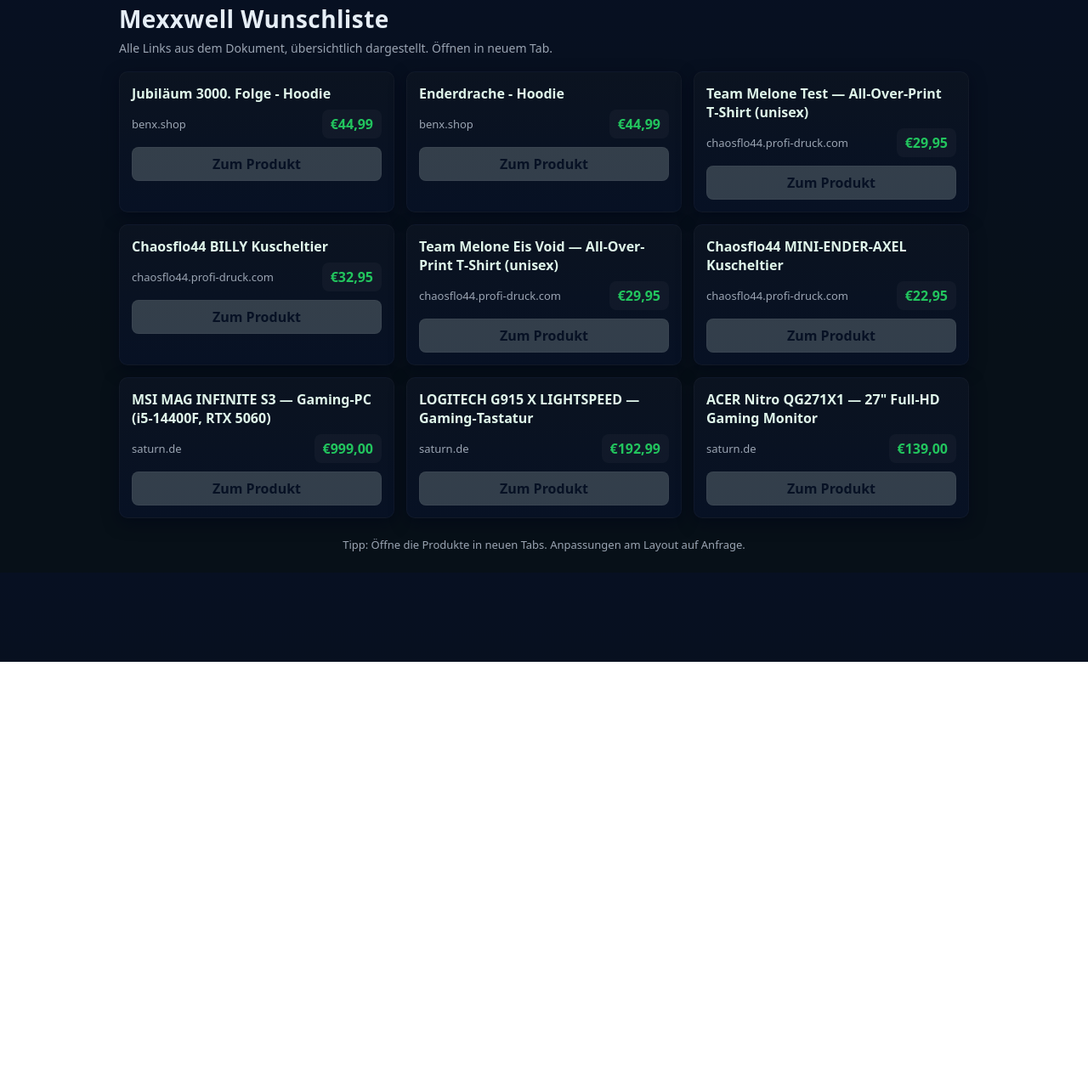
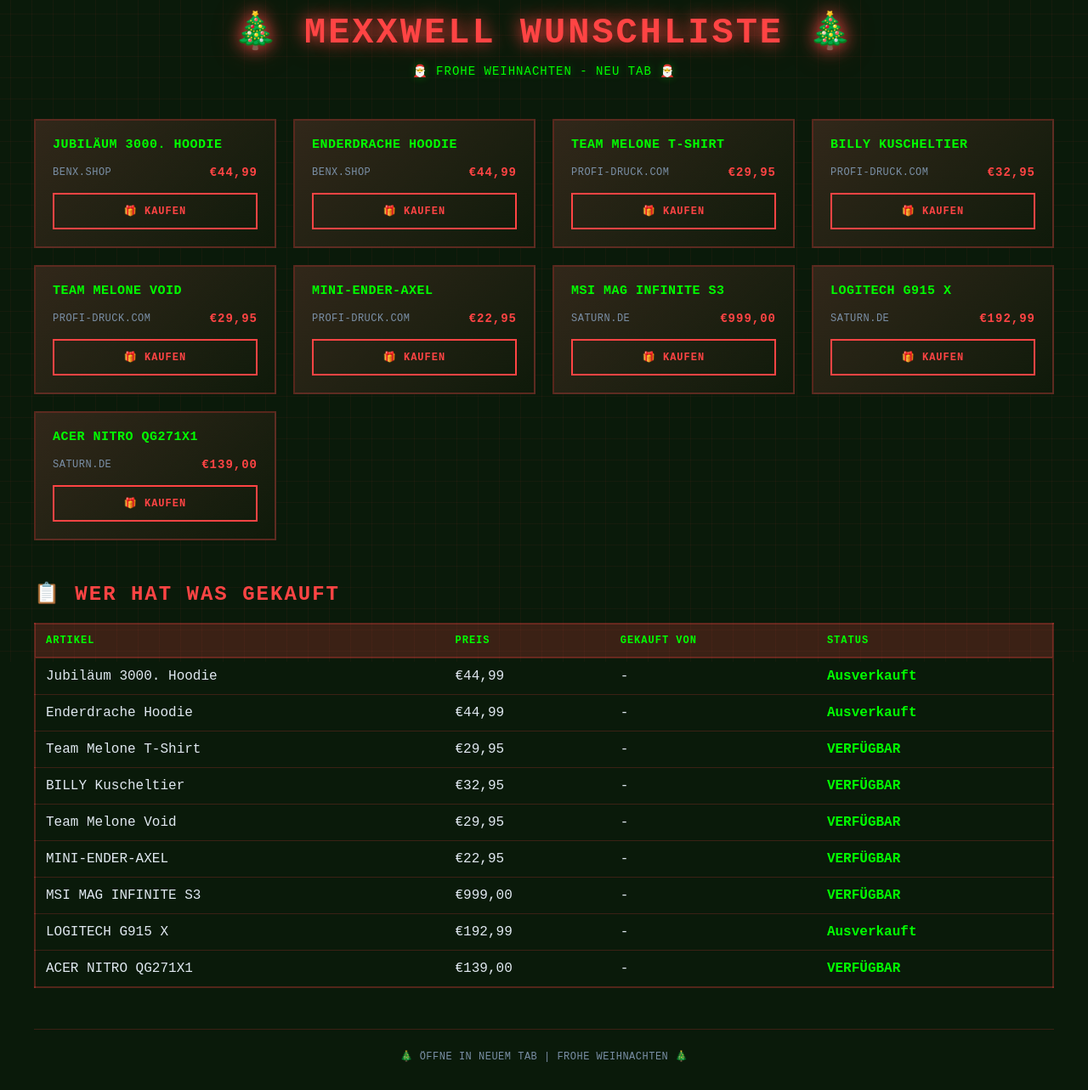
Before and after one commit to lkwdriver98/Mexxwell-wunschliste, a plain HTML site: page mexxwell wunschliste.html in a window 1280 px wide. Shown: the part 21-1304 px from the top of the page at 85% size. Before the commit the page ends 800 px from the top, so only its background shows below. Drawn offline with Linux system fonts and the light colour scheme.

Commit message:
mexxwell wunschliste.html aktualisieren

```diff
--- a/mexxwell wunschliste.html
+++ b/mexxwell wunschliste.html
@@ -5,135 +5,219 @@
     <meta name="viewport" content="width=device-width,initial-scale=1" />
     <title>Mexxwell Wunschliste</title>
     <style>
-        :root{--bg:#0f1720;--card:#0b1320;--accent:#22c55e;--muted:#9aa4b2;--glass:rgba(255,255,255,0.03)}
+        :root{--bg:#0a1a0a;--card:#1a2415;--accent:#ff4444;--accent2:#00ff00;--muted:#7a8fa6;--grid:rgba(255,68,68,0.05)}
         *{box-sizing:border-box}
-        body{margin:0;font-family:system-ui,-apple-system,Segoe UI,Roboto,"Helvetica Neue",Arial;background:linear-gradient(180deg,#071022 0%,#071018 60%);color:#e6eef6;padding:24px}
-        header{max-width:1000px;margin:0 auto 18px}
-        h1{margin:0 0 6px;font-size:clamp(20px,3vw,28px);letter-spacing:0.4px}
-        p.lead{margin:0;color:var(--muted);font-size:14px}
-        main{max-width:1000px;margin:18px auto;display:grid;grid-template-columns:repeat(auto-fit,minmax(260px,1fr));gap:14px}
-        .card{background:linear-gradient(180deg,var(--card),#071124);padding:14px;border-radius:10px;border:1px solid rgba(255,255,255,0.03);backdrop-filter:blur(4px);box-shadow:0 6px 18px rgba(2,6,23,0.6)}
-        .title{margin:0 0 8px;font-size:16px}
-        .title a{color:#dff5ea;text-decoration:none}
-        .meta{display:flex;align-items:center;justify-content:space-between;gap:8px}
-        .price{background:var(--glass);padding:6px 10px;border-radius:8px;color:var(--accent);font-weight:600}
-        .source{color:var(--muted);font-size:13px;overflow:hidden;text-overflow:ellipsis;white-space:nowrap}
-        .actions{margin-top:10px;display:flex;gap:8px}
-        .btn{flex:1;padding:8px 10px;border-radius:8px;text-align:center;text-decoration:none;color:#071124;background:#dff5ea33;font-weight:600;border:1px solid rgba(255,255,255,0.03)}
-        .btn:hover{opacity:0.95;transform:translateY(-1px)}
-        footer{max-width:1000px;margin:22px auto 0;color:var(--muted);font-size:13px;text-align:center}
-        @media (max-width:420px){body{padding:14px}}
+        body{margin:0;font-family:'Courier New',monospace;background:#0a1a0a;color:#e0e8f0;padding:32px 24px;min-height:100vh;position:relative;overflow-x:hidden}
+        body::before{content:'';position:fixed;top:0;left:0;width:100%;height:100%;background-image:linear-gradient(0deg,transparent 24%,rgba(255,68,68,0.05) 25%,rgba(255,68,68,0.05) 26%,transparent 27%,transparent 74%,rgba(255,68,68,0.05) 75%,rgba(255,68,68,0.05) 76%,transparent 77%,transparent),linear-gradient(90deg,transparent 24%,rgba(255,68,68,0.05) 25%,rgba(255,68,68,0.05) 26%,transparent 27%,transparent 74%,rgba(255,68,68,0.05) 75%,rgba(255,68,68,0.05) 76%,transparent 77%,transparent);background-size:50px 50px;pointer-events:none;z-index:1}
+        header{max-width:1200px;margin:0 auto 48px;text-align:center;position:relative;z-index:2}
+        h1{margin:0;font-size:clamp(28px,5vw,42px);letter-spacing:3px;color:var(--accent);text-shadow:0 0 20px var(--accent),0 0 40px rgba(255,68,68,0.3);font-weight:900;text-transform:uppercase}
+        p.lead{margin:12px 0 0;color:var(--accent2);font-size:14px;letter-spacing:1px;text-transform:uppercase;text-shadow:0 0 10px rgba(0,255,0,0.3)}
+        main{max-width:1200px;margin:0 auto;display:grid;grid-template-columns:repeat(auto-fit,minmax(280px,1fr));gap:20px;position:relative;z-index:2}
+        .card{background:linear-gradient(135deg,#1a2415 0%,#0f1a0a 100%);padding:20px;border:2px solid rgba(255,68,68,0.3);position:relative;overflow:hidden;transition:all 0.3s ease}
+        .card::before{content:'';position:absolute;top:-1px;left:-1px;right:-1px;bottom:-1px;background:linear-gradient(135deg,var(--accent),transparent);opacity:0;transition:opacity 0.3s;z-index:-1;pointer-events:none}
+        .card::after{content:'';position:absolute;top:0;left:0;right:0;bottom:0;background:linear-gradient(135deg,rgba(255,68,68,0.1),transparent);pointer-events:none}
+        .card:hover{border-color:var(--accent);box-shadow:0 0 20px rgba(255,68,68,0.5),inset 0 0 20px rgba(255,68,68,0.1);transform:translateY(-4px)}
+        .title{margin:0 0 16px;font-size:15px;position:relative;z-index:1;letter-spacing:0.5px}
+        .title a{color:var(--accent2);text-decoration:none;transition:all 0.3s;text-transform:uppercase}
+        .title a:hover{text-shadow:0 0 10px var(--accent2)}
+        .meta{display:flex;justify-content:space-between;align-items:center;margin-bottom:16px;position:relative;z-index:1;font-size:12px;letter-spacing:0.5px}
+        .source{color:var(--muted);text-transform:uppercase}
+        .price{color:var(--accent);font-weight:900;font-size:14px;letter-spacing:1px;text-transform:uppercase}
+        .actions{margin-top:16px;display:flex;gap:10px;position:relative;z-index:1}
+        .btn{flex:1;padding:12px 14px;border:2px solid var(--accent);background:transparent;color:var(--accent);text-align:center;text-decoration:none;font-family:'Courier New',monospace;font-weight:900;cursor:pointer;transition:all 0.3s;text-transform:uppercase;font-size:12px;letter-spacing:1px;position:relative;overflow:hidden}
+        .btn::before{content:'';position:absolute;top:0;left:-100%;width:100%;height:100%;background:var(--accent);z-index:-1;transition:left 0.3s}
+        .btn:hover{color:#0a1a0a;left:0}
+        .btn:hover::before{left:0}
+        .purchase-list{max-width:1200px;margin:48px auto;position:relative;z-index:2}
+        .purchase-list h2{color:var(--accent);font-size:24px;margin-bottom:20px;letter-spacing:2px;text-transform:uppercase}
+        .purchase-table{width:100%;border-collapse:collapse;border:2px solid rgba(255,68,68,0.3)}
+        .purchase-table th{background:rgba(255,68,68,0.2);color:var(--accent2);padding:12px;text-align:left;text-transform:uppercase;font-size:12px;letter-spacing:1px;border-bottom:2px solid rgba(255,68,68,0.3)}
+        .purchase-table td{padding:12px;border-bottom:1px solid rgba(255,68,68,0.2);color:#e0e8f0}
+        .purchase-table tr:hover{background:rgba(255,68,68,0.05)}
+        .purchase-table .bought{color:var(--accent2);font-weight:900}
+        footer{max-width:1200px;margin:48px auto 0;color:var(--muted);font-size:12px;text-align:center;padding-top:24px;border-top:1px solid rgba(255,68,68,0.2);position:relative;z-index:2;letter-spacing:0.5px;text-transform:uppercase}
+        @media (max-width:420px){body{padding:16px 12px} header{margin-bottom:32px} main{gap:14px} .card{padding:16px} h1{font-size:24px} .purchase-table{font-size:11px} .purchase-table th,.purchase-table td{padding:8px}}
     </style>
 </head>
 <body>
     <header>
-        <h1>Mexxwell Wunschliste</h1>
-        <p class="lead">Alle Links aus dem Dokument, übersichtlich dargestellt. Öffnen in neuem Tab.</p>
+        <h1>🎄 MEXXWELL WUNSCHLISTE 🎄</h1>
+        <p class="lead">🎅 FROHE WEIHNACHTEN - NEU TAB 🎅</p>
     </header>
 
     <main>
         <article class="card">
-            <h2 class="title"><a href="https://benx.shop/products/jubilaum-3000-folge-hoodie" target="_blank" rel="noopener">Jubiläum 3000. Folge - Hoodie</a></h2>
+            <h2 class="title"><a href="https://benx.shop/products/jubilaum-3000-folge-hoodie" target="_blank" rel="noopener">Jubiläum 3000. Hoodie</a></h2>
             <div class="meta">
                 <div class="source">benx.shop</div>
                 <div class="price">€44,99</div>
             </div>
             <div class="actions">
-                <a class="btn" href="https://benx.shop/products/jubilaum-3000-folge-hoodie" target="_blank" rel="noopener">Zum Produkt</a>
+                <a class="btn" href="https://benx.shop/products/jubilaum-3000-folge-hoodie" target="_blank" rel="noopener">🎁 KAUFEN</a>
             </div>
         </article>
 
         <article class="card">
-            <h2 class="title"><a href="https://benx.shop/products/enderdrache-hoodie" target="_blank" rel="noopener">Enderdrache - Hoodie</a></h2>
+            <h2 class="title"><a href="https://benx.shop/products/enderdrache-hoodie" target="_blank" rel="noopener">Enderdrache Hoodie</a></h2>
             <div class="meta">
                 <div class="source">benx.shop</div>
                 <div class="price">€44,99</div>
             </div>
             <div class="actions">
-                <a class="btn" href="https://benx.shop/products/enderdrache-hoodie" target="_blank" rel="noopener">Zum Produkt</a>
+                <a class="btn" href="https://benx.shop/products/enderdrache-hoodie" target="_blank" rel="noopener">🎁 KAUFEN</a>
             </div>
         </article>
 
         <article class="card">
-            <h2 class="title"><a href="https://chaosflo44.profi-druck.com/team-melone-test-all-over-print-t-shirt-unisex.html" target="_blank" rel="noopener">Team Melone Test — All-Over-Print T‑Shirt (unisex)</a></h2>
+            <h2 class="title"><a href="https://chaosflo44.profi-druck.com/team-melone-test-all-over-print-t-shirt-unisex.html" target="_blank" rel="noopener">Team Melone T-Shirt</a></h2>
             <div class="meta">
-                <div class="source">chaosflo44.profi-druck.com</div>
+                <div class="source">profi-druck.com</div>
                 <div class="price">€29,95</div>
             </div>
             <div class="actions">
-                <a class="btn" href="https://chaosflo44.profi-druck.com/team-melone-test-all-over-print-t-shirt-unisex.html" target="_blank" rel="noopener">Zum Produkt</a>
+                <a class="btn" href="https://chaosflo44.profi-druck.com/team-melone-test-all-over-print-t-shirt-unisex.html" target="_blank" rel="noopener">🎁 KAUFEN</a>
             </div>
         </article>
 
         <article class="card">
-            <h2 class="title"><a href="https://chaosflo44.profi-druck.com/chaosflo44-billy-kuscheltier.html" target="_blank" rel="noopener">Chaosflo44 BILLY Kuscheltier</a></h2>
+            <h2 class="title"><a href="https://chaosflo44.profi-druck.com/chaosflo44-billy-kuscheltier.html" target="_blank" rel="noopener">BILLY Kuscheltier</a></h2>
             <div class="meta">
-                <div class="source">chaosflo44.profi-druck.com</div>
+                <div class="source">profi-druck.com</div>
                 <div class="price">€32,95</div>
             </div>
             <div class="actions">
-                <a class="btn" href="https://chaosflo44.profi-druck.com/chaosflo44-billy-kuscheltier.html" target="_blank" rel="noopener">Zum Produkt</a>
+                <a class="btn" href="https://chaosflo44.profi-druck.com/chaosflo44-billy-kuscheltier.html" target="_blank" rel="noopener">🎁 KAUFEN</a>
             </div>
         </article>
 
         <article class="card">
-            <h2 class="title"><a href="https://chaosflo44.profi-druck.com/team-melone-eis-void-all-over-print-t-shirt-unisex.html" target="_blank" rel="noopener">Team Melone Eis Void — All-Over-Print T‑Shirt (unisex)</a></h2>
+            <h2 class="title"><a href="https://chaosflo44.profi-druck.com/team-melone-eis-void-all-over-print-t-shirt-unisex.html" target="_blank" rel="noopener">Team Melone Void</a></h2>
             <div class="meta">
-                <div class="source">chaosflo44.profi-druck.com</div>
+                <div class="source">profi-druck.com</div>
                 <div class="price">€29,95</div>
             </div>
             <div class="actions">
-                <a class="btn" href="https://chaosflo44.profi-druck.com/team-melone-eis-void-all-over-print-t-shirt-unisex.html" target="_blank" rel="noopener">Zum Produkt</a>
+                <a class="btn" href="https://chaosflo44.profi-druck.com/team-melone-eis-void-all-over-print-t-shirt-unisex.html" target="_blank" rel="noopener">🎁 KAUFEN</a>
             </div>
         </article>
 
         <article class="card">
-            <h2 class="title"><a href="https://chaosflo44.profi-druck.com/chaosflo44-mini-ender-axel-kuscheltier.html" target="_blank" rel="noopener">Chaosflo44 MINI‑ENDER‑AXEL Kuscheltier</a></h2>
+            <h2 class="title"><a href="https://chaosflo44.profi-druck.com/chaosflo44-mini-ender-axel-kuscheltier.html" target="_blank" rel="noopener">MINI-ENDER-AXEL</a></h2>
             <div class="meta">
-                <div class="source">chaosflo44.profi-druck.com</div>
+                <div class="source">profi-druck.com</div>
                 <div class="price">€22,95</div>
             </div>
             <div class="actions">
-                <a class="btn" href="https://chaosflo44.profi-druck.com/chaosflo44-mini-ender-axel-kuscheltier.html" target="_blank" rel="noopener">Zum Produkt</a>
+                <a class="btn" href="https://chaosflo44.profi-druck.com/chaosflo44-mini-ender-axel-kuscheltier.html" target="_blank" rel="noopener">🎁 KAUFEN</a>
             </div>
         </article>
 
         <article class="card">
-            <h2 class="title"><a href="https://www.saturn.de/de/product/_msi-mag-infinite-s3-14nvl5-2814de-gaming-pc-mit-intelr-coretm-i5-i5-14400f-prozessor-16-gb-ram-1-tb-ssd-geforce-rtxtm-5060-windows-11-home-2993396.html" target="_blank" rel="noopener">MSI MAG INFINITE S3 — Gaming‑PC (i5‑14400F, RTX 5060)</a></h2>
+            <h2 class="title"><a href="https://www.saturn.de/de/product/_msi-mag-infinite-s3-14nvl5-2814de-gaming-pc-mit-intelr-coretm-i5-i5-14400f-prozessor-16-gb-ram-1-tb-ssd-geforce-rtxtm-5060-windows-11-home-2993396.html" target="_blank" rel="noopener">MSI MAG INFINITE S3</a></h2>
             <div class="meta">
                 <div class="source">saturn.de</div>
                 <div class="price">€999,00</div>
             </div>
             <div class="actions">
-                <a class="btn" href="https://www.saturn.de/de/product/_msi-mag-infinite-s3-14nvl5-2814de-gaming-pc-mit-intelr-coretm-i5-i5-14400f-prozessor-16-gb-ram-1-tb-ssd-geforce-rtxtm-5060-windows-11-home-2993396.html" target="_blank" rel="noopener">Zum Produkt</a>
+                <a class="btn" href="https://www.saturn.de/de/product/_msi-mag-infinite-s3-14nvl5-2814de-gaming-pc-mit-intelr-coretm-i5-i5-14400f-prozessor-16-gb-ram-1-tb-ssd-geforce-rtxtm-5060-windows-11-home-2993396.html" target="_blank" rel="noopener">🎁 KAUFEN</a>
             </div>
         </article>
 
         <article class="card">
-            <h2 class="title"><a href="https://www.saturn.de/de/product/_logitech-g915-x-lightspeed-double-shot-pbt-tastenkappen-fur-pcmac-gaming-tastatur-kabellos-schwarz-2951464.html" target="_blank" rel="noopener">LOGITECH G915 X LIGHTSPEED — Gaming‑Tastatur</a></h2>
+            <h2 class="title"><a href="https://www.saturn.de/de/product/_logitech-g915-x-lightspeed-double-shot-pbt-tastenkappen-fur-pcmac-gaming-tastatur-kabellos-schwarz-2951464.html" target="_blank" rel="noopener">LOGITECH G915 X</a></h2>
             <div class="meta">
                 <div class="source">saturn.de</div>
                 <div class="price">€192,99</div>
             </div>
             <div class="actions">
-                <a class="btn" href="https://www.saturn.de/de/product/_logitech-g915-x-lightspeed-double-shot-pbt-tastenkappen-fur-pcmac-gaming-tastatur-kabellos-schwarz-2951464.html" target="_blank" rel="noopener">Zum Produkt</a>
+                <a class="btn" href="https://www.saturn.de/de/product/_logitech-g915-x-lightspeed-double-shot-pbt-tastenkappen-fur-pcmac-gaming-tastatur-kabellos-schwarz-2951464.html" target="_blank" rel="noopener">🎁 KAUFEN</a>
             </div>
         </article>
 
         <article class="card">
-            <h2 class="title"><a href="https://www.saturn.de/de/product/_acer-nitro-qg241y-x1-270-zoll-full-hd-gaming-monitor-1-ms-reaktionszeit-200-hz-2974723.html" target="_blank" rel="noopener">ACER Nitro QG271X1 — 27" Full‑HD Gaming Monitor</a></h2>
+            <h2 class="title"><a href="https://www.saturn.de/de/product/_acer-nitro-qg241y-x1-270-zoll-full-hd-gaming-monitor-1-ms-reaktionszeit-200-hz-2974723.html" target="_blank" rel="noopener">ACER NITRO QG271X1</a></h2>
             <div class="meta">
                 <div class="source">saturn.de</div>
                 <div class="price">€139,00</div>
             </div>
             <div class="actions">
-                <a class="btn" href="https://www.saturn.de/de/product/_acer-nitro-qg241y-x1-270-zoll-full-hd-gaming-monitor-1-ms-reaktionszeit-200-hz-2974723.html" target="_blank" rel="noopener">Zum Produkt</a>
+                <a class="btn" href="https://www.saturn.de/de/product/_acer-nitro-qg241y-x1-270-zoll-full-hd-gaming-monitor-1-ms-reaktionszeit-200-hz-2974723.html" target="_blank" rel="noopener">🎁 KAUFEN</a>
             </div>
         </article>
     </main>
 
+    <section class="purchase-list">
+        <h2>📋 WER HAT WAS GEKAUFT</h2>
+        <table class="purchase-table">
+            <thead>
+                <tr>
+                    <th>Artikel</th>
+                    <th>Preis</th>
+                    <th>Gekauft von</th>
+                    <th>Status</th>
+                </tr>
+            </thead>
+            <tbody>
+                <tr>
+                    <td>Jubiläum 3000. Hoodie</td>
+                    <td>€44,99</td>
+                    <td>-</td>
+                    <td class="bought">Ausverkauft</td>
+                </tr>
+                <tr>
+                    <td>Enderdrache Hoodie</td>
+                    <td>€44,99</td>
+                    <td>-</td>
+                    <td class="bought">Ausverkauft</td>
+                </tr>
+                <tr>
+                    <td>Team Melone T-Shirt</td>
+                    <td>€29,95</td>
+                    <td>-</td>
+                    <td class="bought">VERFÜGBAR</td>
+                </tr>
+                <tr>
+                    <td>BILLY Kuscheltier</td>
+                    <td>€32,95</td>
+                    <td>-</td>
+                    <td class="bought">VERFÜGBAR</td>
+                </tr>
+                <tr>
+                    <td>Team Melone Void</td>
+                    <td>€29,95</td>
+                    <td>-</td>
+                    <td class="bought">VERFÜGBAR</td>
+                </tr>
+                <tr>
+                    <td>MINI-ENDER-AXEL</td>
+                    <td>€22,95</td>
+                    <td>-</td>
+                    <td class="bought">VERFÜGBAR</td>
+                </tr>
+                <tr>
+                    <td>MSI MAG INFINITE S3</td>
+                    <td>€999,00</td>
+                    <td>-</td>
+                    <td class="bought">VERFÜGBAR</td>
+                </tr>
+                <tr>
+                    <td>LOGITECH G915 X</td>
+                    <td>€192,99</td>
+                    <td>-</td>
+                    <td class="bought">Ausverkauft</td>
+                </tr>
+                <tr>
+                    <td>ACER NITRO QG271X1</td>
+                    <td>€139,00</td>
+                    <td>-</td>
+                    <td class="bought">VERFÜGBAR</td>
+                </tr>
+            </tbody>
+        </table>
+    </section>
+
     <footer>
-        Tipp: Öffne die Produkte in neuen Tabs. Anpassungen am Layout auf Anfrage.
+        🎄 ÖFFNE IN NEUEM TAB | FROHE WEIHNACHTEN 🎄
     </footer>
 </body>
-</html></div></article></div></article></div></article></div></article>
+</html>
```
